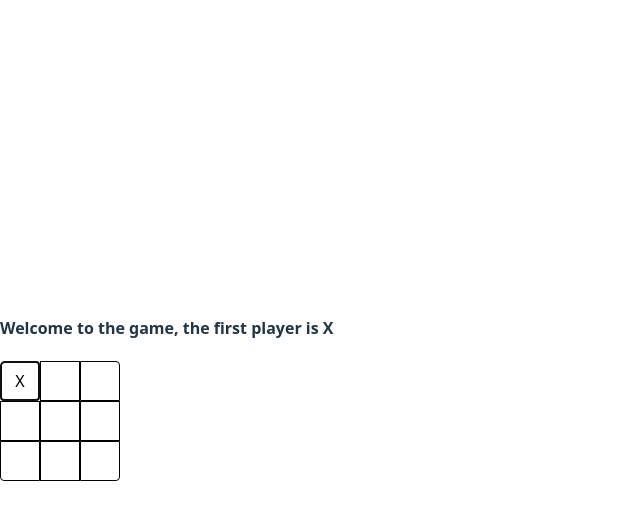
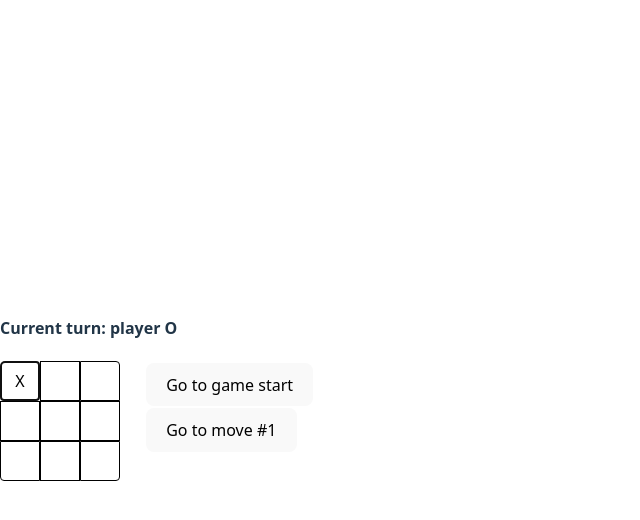
Before and after one commit to Imperator7/tictactoe-from-react-docs, a React (Vite) app: page / in a window 1280 px wide. Both pictures are taken after a click on the button 20 px from the left and 381 px from the top of the page. Shown: the top 520 px of the page, without its empty margins (0-640 px from the left). Built offline with nearby package versions, Linux system fonts and the light colour scheme.

Commit message:
feat: time travel feature with only useState

```diff
--- a/src/App.tsx
+++ b/src/App.tsx
@@ -1,15 +1,17 @@
-import { useEffect, useState } from 'react'
+import { useEffect, useState, useRef } from 'react'
 import Board from './components/Board'
 import type { gameResult, Mark, PlayerTurn } from './types/board.type'
 import './App.css'
 
 function App() {
-  const [history, setHistory] = useState<Mark[][]>([])
+  const [history, setHistory] = useState<Mark[][]>([Array(9).fill(null)])
   const [turn, setTurn] = useState<PlayerTurn>('X')
   const [gameStage, setGameStage] = useState<gameResult>(null)
   const [gameAnnouncement, setGameAnnouncement] = useState<string>()
   const [resetGame, setResetGame] = useState(false)
-  const [hasStarted, setHasStarted] = useState(false)
+  const [currentMove, setCurrentMove] = useState(0)
+
+  const hasStartedRef = useRef(false)
 
   useEffect(() => {
     if (gameStage === 'X_Win') {
@@ -20,28 +22,68 @@ function App() {
       setGameAnnouncement('The game is tied, let try again.')
     } else
       setGameAnnouncement(
-        hasStarted
+        hasStartedRef.current
           ? `Current turn: player ${turn}`
           : `Welcome to the game, the first player is X`
       )
-  }, [turn, gameStage, hasStarted])
+  }, [turn, gameStage])
 
+  useEffect(() => {
+    if (resetGame) {
+      hasStartedRef.current = false
+    }
+  }, [resetGame])
+
+  const handleHistorySelect = (move: number) => {
+    console.log(history[move])
+    setCurrentMove(move)
+  }
+
+  const handlePlayAgain = () => {
+    setResetGame(true)
+  }
   return (
     <>
       <h4>{gameAnnouncement}</h4>
+      <div style={{ display: 'flex' }}>
+        <div>
           <Board
             turn={turn}
             setTurn={setTurn}
             setGameStage={setGameStage}
             resetGame={resetGame}
             setResetGame={setResetGame}
+            hasStartedRef={hasStartedRef}
+            history={history}
+            setHistory={setHistory}
+            currentMove={currentMove}
+            setCurrentMove={setCurrentMove}
           />
           <br />
           {gameStage !== null ? (
-        <button onClick={() => setResetGame(true)}>Play again</button>
+            <button onClick={handlePlayAgain}>Play again</button>
           ) : (
             ''
           )}
+        </div>
+        <div>
+          <ul style={{ listStyle: 'none', margin: '0 24px', padding: '0' }}>
+            {history.map((_round, index) => (
+              <li key={index} style={{ margin: '2px' }}>
+                {index !== 0 ? (
+                  <button onClick={() => handleHistorySelect(index)}>
+                    Go to move #{index}
+                  </button>
+                ) : (
+                  <button onClick={() => handleHistorySelect(index)}>
+                    Go to game start
+                  </button>
+                )}
+              </li>
+            ))}
+          </ul>
+        </div>
+      </div>
     </>
   )
 }
--- a/src/components/Board.tsx
+++ b/src/components/Board.tsx
@@ -11,6 +11,7 @@ import {
   useMemo,
   type Dispatch,
   type SetStateAction,
+  type RefObject,
 } from 'react'
 
 type BoardProps = {
@@ -19,6 +20,11 @@ type BoardProps = {
   setGameStage: Dispatch<SetStateAction<gameResult>>
   resetGame: boolean
   setResetGame: Dispatch<SetStateAction<boolean>>
+  hasStartedRef: RefObject<boolean>
+  history: Mark[][]
+  setHistory: Dispatch<SetStateAction<Mark[][]>>
+  currentMove: number
+  setCurrentMove: Dispatch<SetStateAction<number>>
 }
 
 export default function Board({
@@ -27,14 +33,19 @@ export default function Board({
   setGameStage,
   resetGame,
   setResetGame,
+  hasStartedRef,
+  history,
+  setHistory,
+  currentMove,
+  setCurrentMove,
 }: BoardProps) {
   const [marks, setMarks] = useState<Mark[]>(Array(9).fill(null))
   const [clickable, setClickable] = useState<boolean>(true)
 
-  const cachedGameResult = useMemo(() => calculateWinner(marks), [marks])
+  const gameResult = useMemo(() => calculateWinner(marks), [marks])
 
   useEffect(() => {
-    const winner = cachedGameResult?.winner
+    const winner = gameResult?.winner
     const isDraw = !winner && !marks.includes(null)
 
     if (winner) {
@@ -51,7 +62,7 @@ export default function Board({
       setClickable(false)
       setGameStage('Tied')
     }
-  }, [marks])
+  }, [gameResult, marks, setGameStage])
 
   useEffect(() => {
     setMarks(Array(9).fill(null))
@@ -59,23 +70,35 @@ export default function Board({
     setGameStage(null)
     setClickable(true)
     setResetGame(false)
-  }, [resetGame])
+  }, [resetGame, setTurn, setGameStage, setResetGame])
+
+  useEffect(() => {
+    setMarks(history[currentMove])
+  }, [currentMove, history])
 
   function setMark(index: number): boolean {
     if (marks[index] !== null) return false
+    // setHasStarted(true)
+    if (currentMove === 0) {
+      hasStartedRef.current = true
+    }
+    setCurrentMove((prev) => prev + 1)
 
     const nextMarks = [...marks]
     nextMarks[index] = turn
     setMarks(nextMarks)
 
+    setHistory((prev) => {
+      const newPrev = [...prev]
+      newPrev.splice(currentMove + 1)
+      newPrev.push(nextMarks)
+      return newPrev
+    })
     return true
   }
 
   function highlightedButton(index: number): boolean {
-    if (cachedGameResult?.line?.includes(index)) {
-      return true
-    }
-    return false
+    return gameResult?.line?.includes(index) ?? false
   }
 
   return (
```
Also changed, not shown: 1 other file (tests, documents, lock files or other folders). Lines whose indentation alone changed are shown as unchanged.
